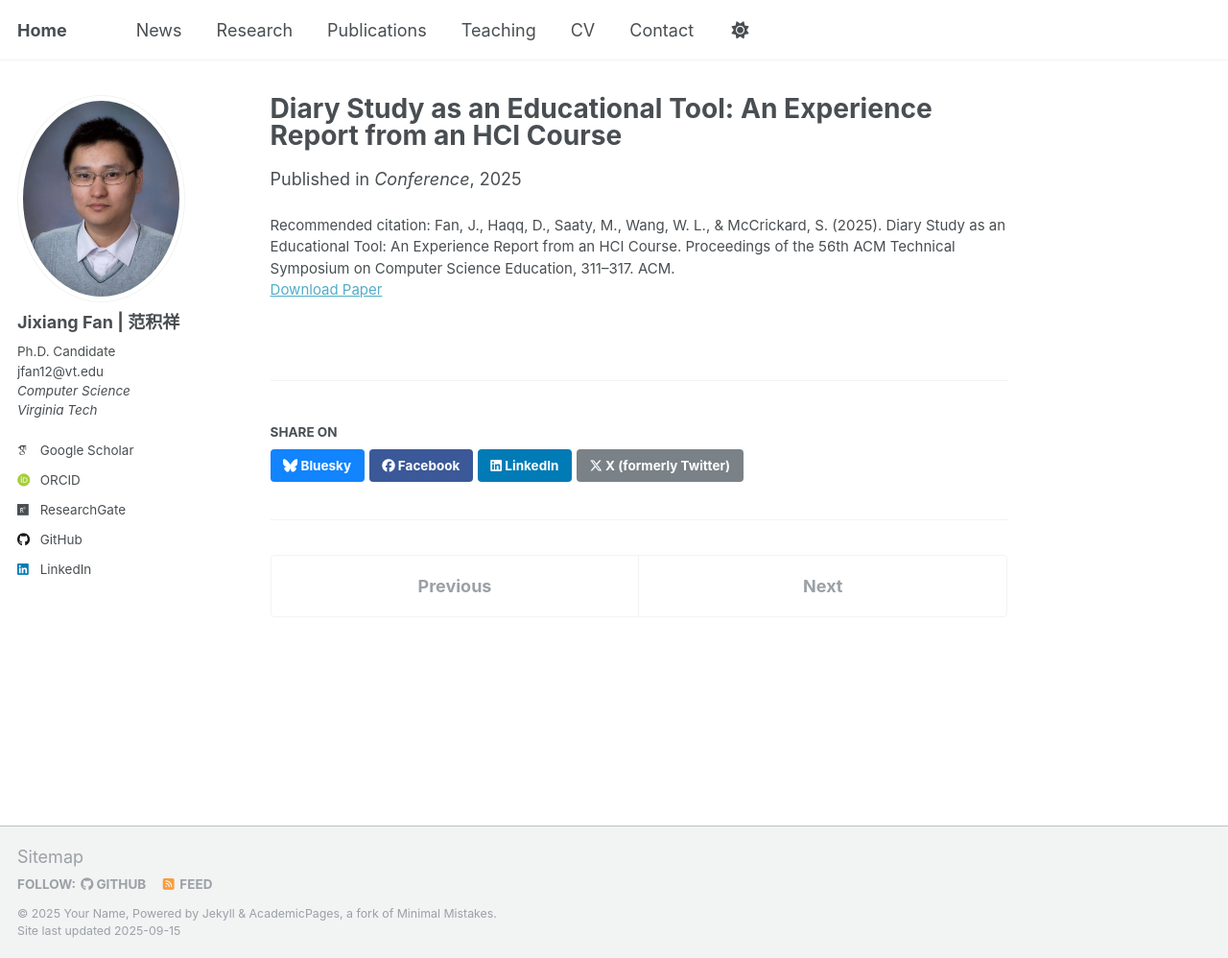
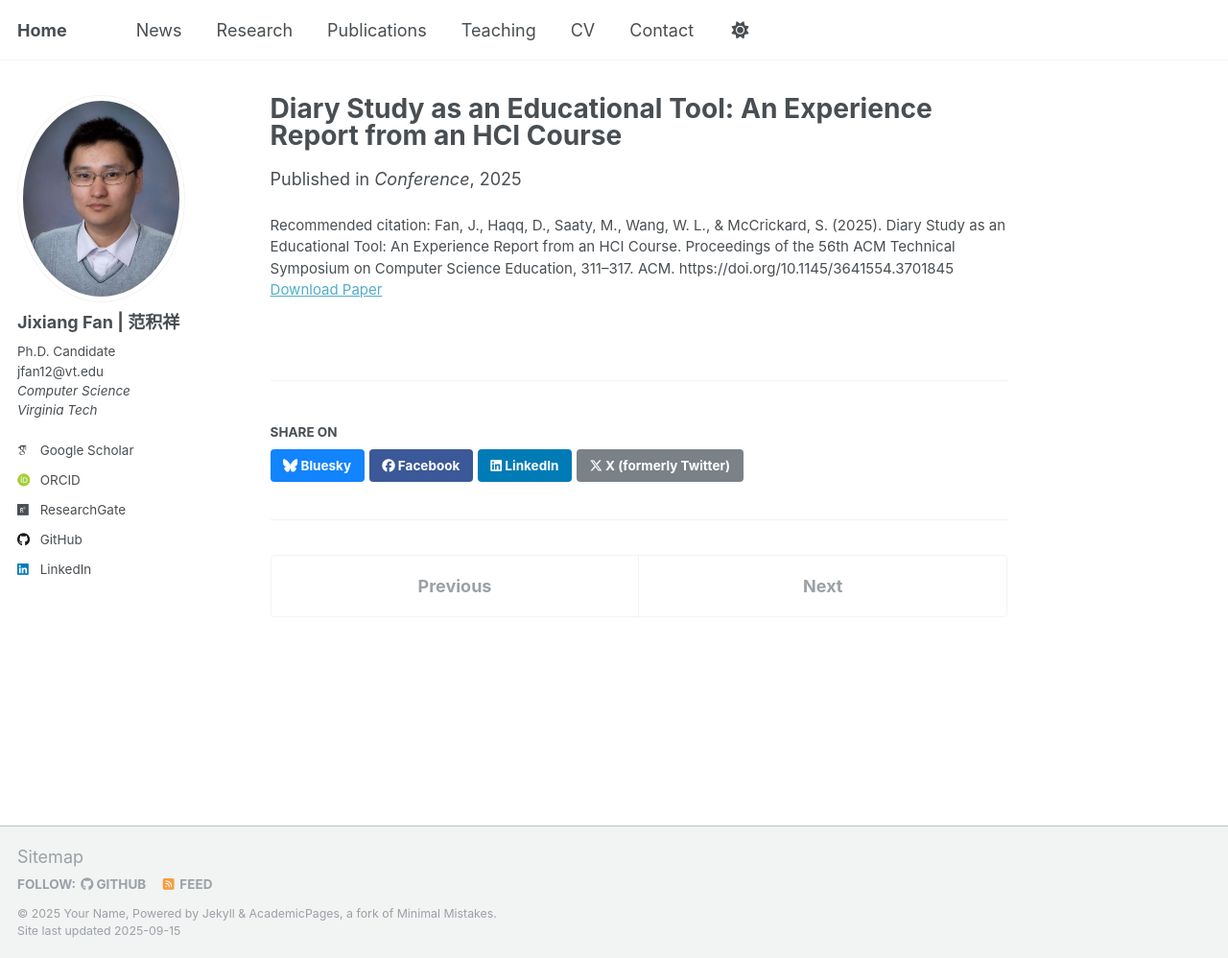
Before and after one commit to JixiangFan/web, a Jekyll site: the page built from _publications/2010-10-01-paper-title-number-2.md, in a window 1280 px wide and 998 px high. Shown: the whole window at 96% size. Built offline with Jekyll 4.4.1, drawn with Linux system fonts in a browser that asks for light colours; some web fonts are replaced; part of the change alters nothing that is shown.

Commit message:
Update 2010-10-01-paper-title-number-2.md

```diff
--- a/_publications/2010-10-01-paper-title-number-2.md
+++ b/_publications/2010-10-01-paper-title-number-2.md
@@ -6,5 +6,6 @@ date: 2025-02-26
 venue: "Conference"
 paperurl: "https://dl.acm.org/doi/10.1145/3641554.3701845"
 excerpt: 'Published at SIGCSE TS 2025. [ACM DL link](https://dl.acm.org/doi/10.1145/3641554.3701845)'
-citation: 'Fan, J., Haqq, D., Saaty, M., Wang, W. L., & McCrickard, S. (2025). Diary Study as an Educational Tool: An Experience Report from an HCI Course. Proceedings of the 56th ACM Technical Symposium on Computer Science Education, 311–317. ACM.'
+citation: 'Fan, J., Haqq, D., Saaty, M., Wang, W. L., & McCrickard, S. (2025). Diary Study as an Educational Tool: An Experience Report from an HCI Course. Proceedings of the 56th ACM Technical Symposium on Computer Science Education, 311–317. ACM. https://doi.org/10.1145/3641554.3701845'
+category: conferences   # ← 必须与 _config.yml 的键名一致（复数）
 ---
```
